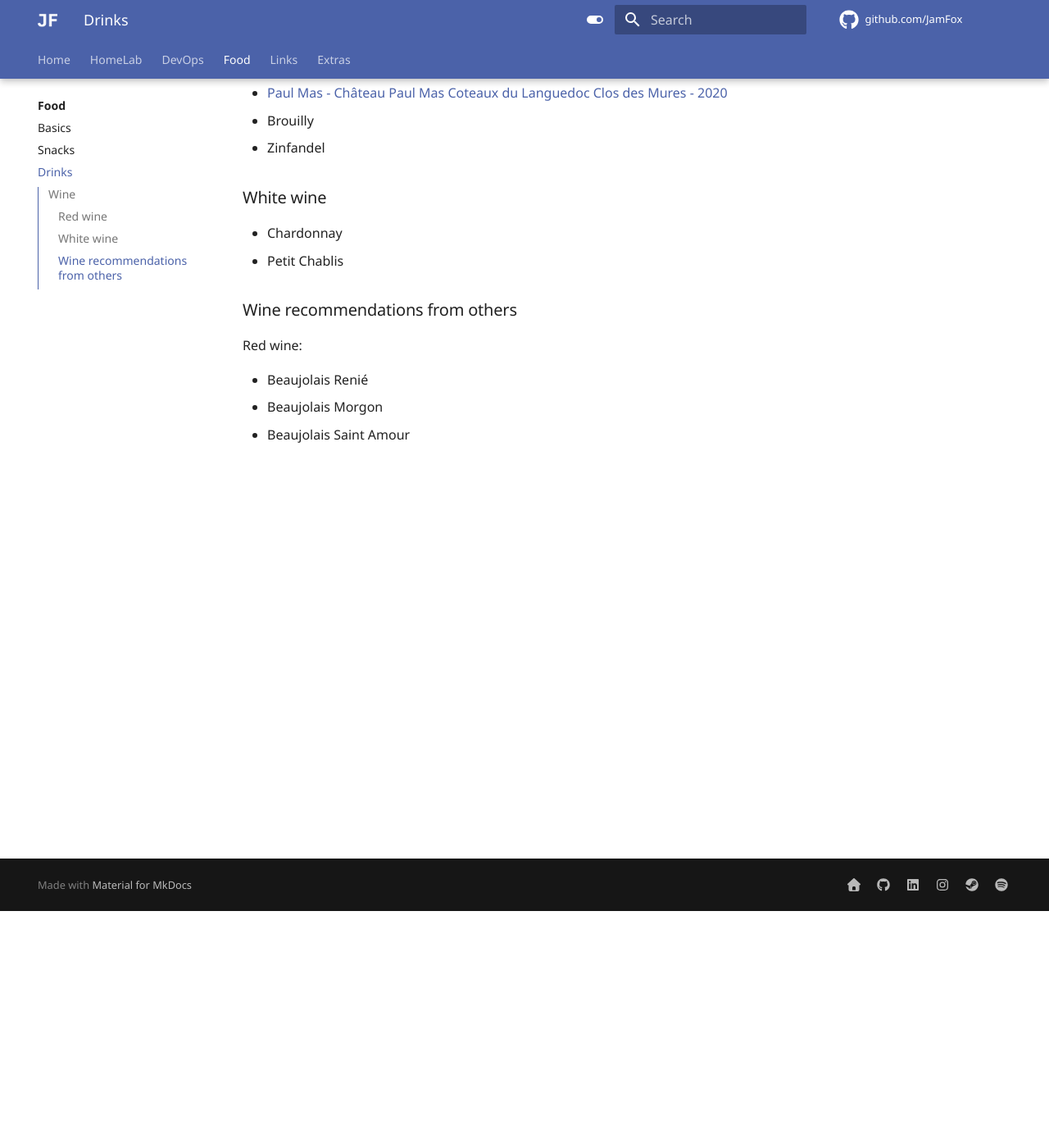
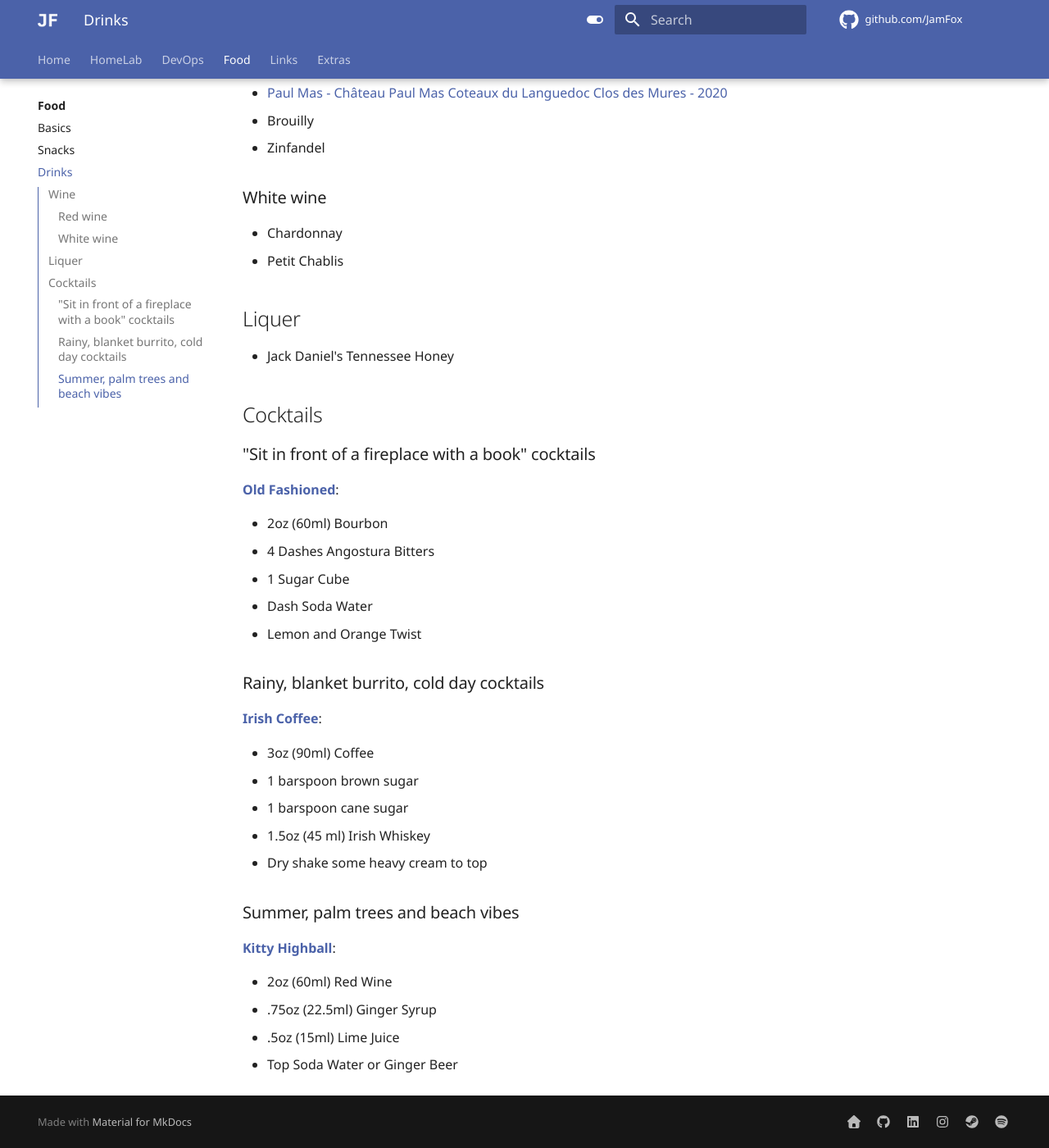
Before and after one commit to JamFox/docs.jamfox.dev, an MkDocs documentation site: the page built from docs/content/food/drinks.md, in a window 1280 px wide and 1400 px high, scrolled down 289 px. Shown: the whole window at 82% size. Built offline with MkDocs 1.6.1 and Material for MkDocs 9.7.7, drawn with Linux system fonts in a browser that asks for light colours; comment, search, counter and statistics services are not loaded.

Commit message:
food: add undercover tuna dip, cocktails

```diff
--- a/docs/content/food/drinks.md
+++ b/docs/content/food/drinks.md
@@ -17,10 +17,37 @@ Collection of my favorite drinks.
 - Chardonnay
 - Petit Chablis
 
-### Wine recommendations from others
+## Liquer
 
-Red wine:
+- Jack Daniel's Tennessee Honey
 
-- Beaujolais Renié
-- Beaujolais Morgon
-- Beaujolais Saint Amour
+## Cocktails
+
+### "Sit in front of a fireplace with a book" cocktails
+
+**[Old Fashioned](https://youtu.be/ZSBnCOGj2t4)**:
+
+- 2oz (60ml) Bourbon
+- 4 Dashes Angostura Bitters
+- 1 Sugar Cube
+- Dash Soda Water
+- Lemon and Orange Twist
+
+### Rainy, blanket burrito, cold day cocktails
+
+**[Irish Coffee](https://youtu.be/P3O4fKDJjEE)**:
+
+- 3oz (90ml) Coffee
+- 1 barspoon brown sugar
+- 1 barspoon cane sugar
+- 1.5oz (45 ml) Irish Whiskey
+- Dry shake some heavy cream to top
+
+### Summer, palm trees and beach vibes
+
+**[Kitty Highball](https://youtu.be/0HGtsSff7LI)**:
+
+- 2oz (60ml) Red Wine
+- .75oz (22.5ml) Ginger Syrup
+- .5oz (15ml) Lime Juice
+- Top Soda Water or Ginger Beer
```
Also changed, not shown: docs/content/food/snacks.md (+22 -3 lines).
